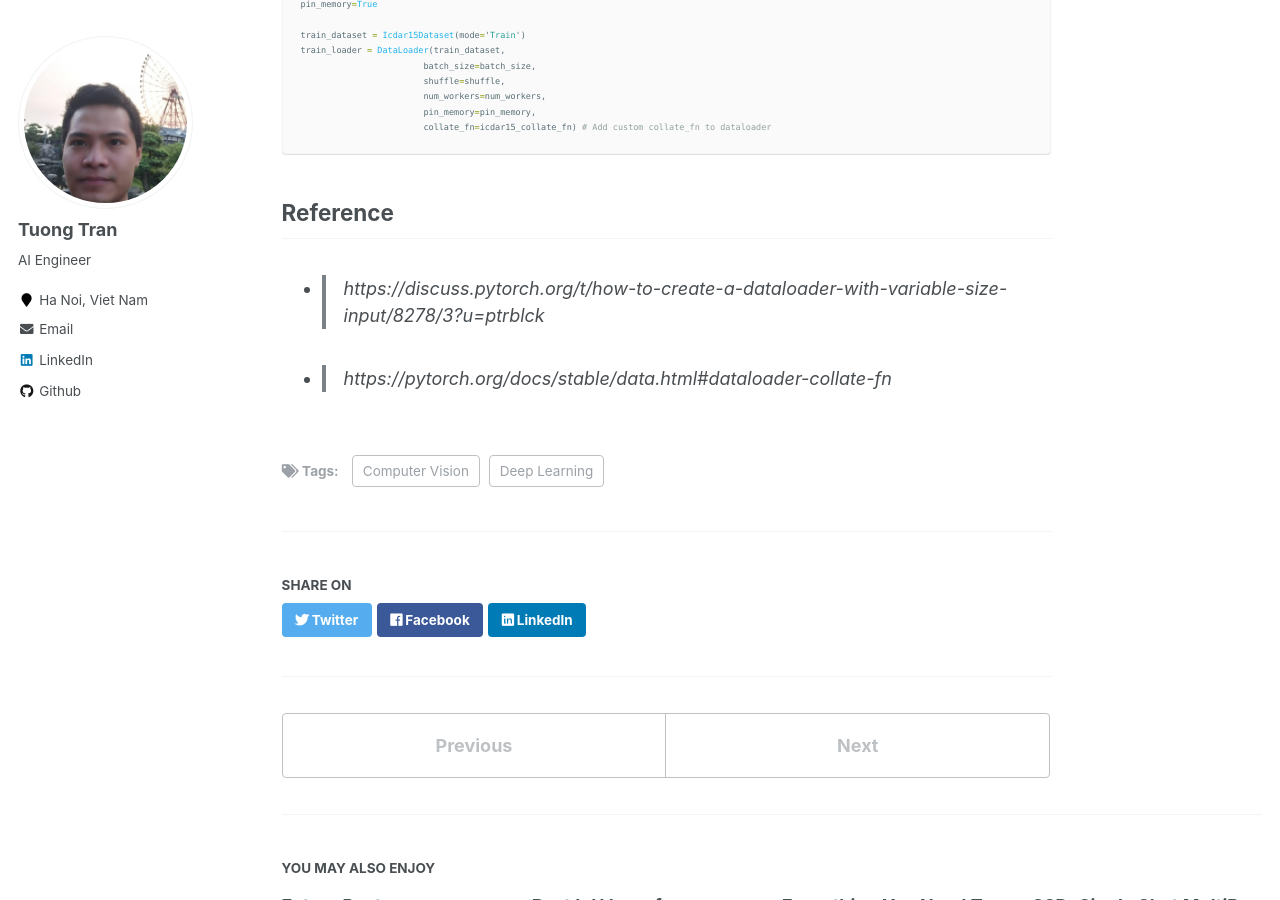
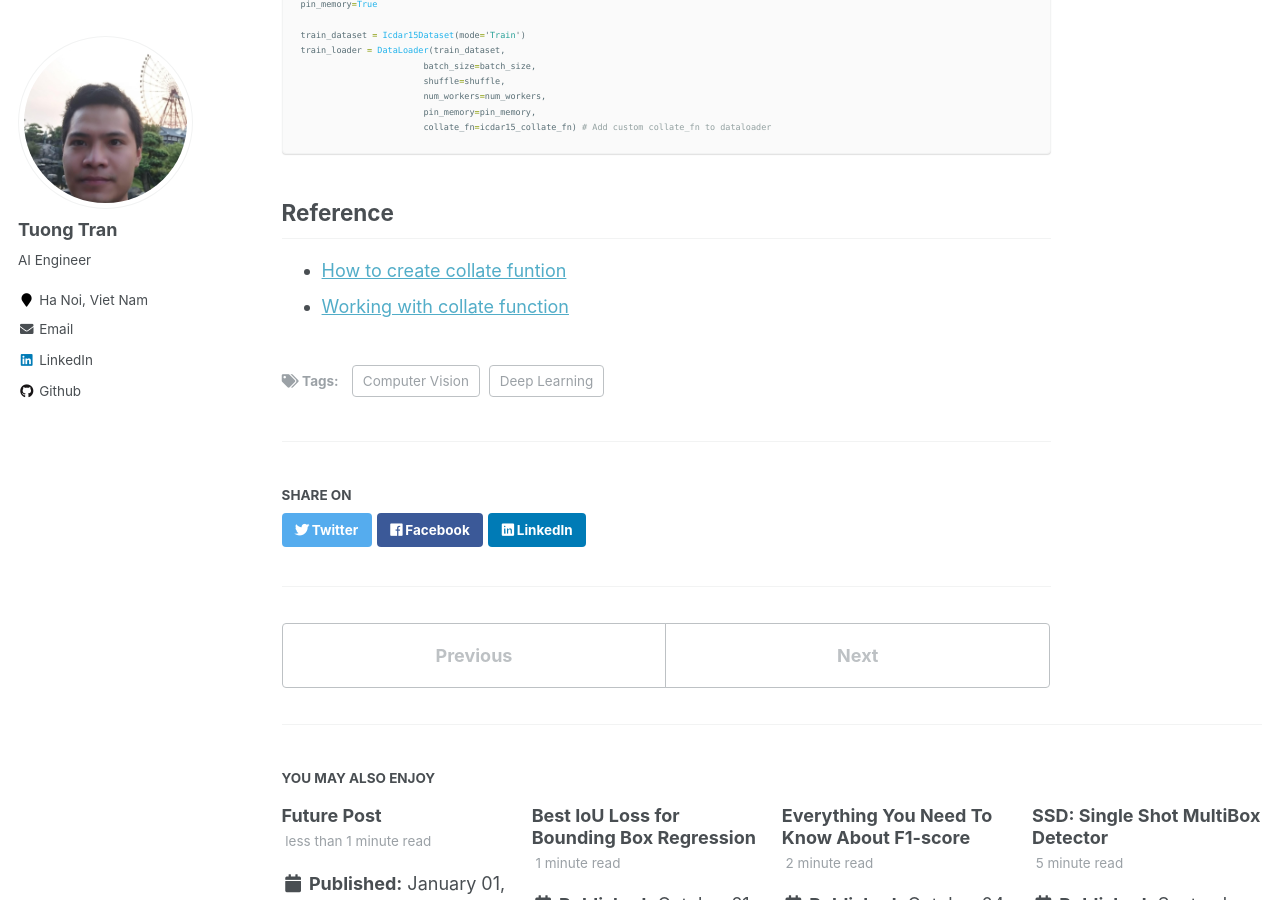
Before and after one commit to tuongtranngoc/tuongtranngoc.github.io, a Jekyll site: the page built from _posts/2023-11-20-collate_fn.md, in a window 1280 px wide and 900 px high, scrolled down 2187 px. Built offline with Jekyll 4.4.1, drawn with Linux system fonts in a browser that asks for light colours.

Commit message:
update: collate_fn

````diff
--- a/_posts/2023-11-20-collate_fn.md
+++ b/_posts/2023-11-20-collate_fn.md
@@ -95,5 +95,5 @@ train_loader = DataLoader(train_dataset,
 ```
 
 ## Reference
-+ > https://discuss.pytorch.org/t/how-to-create-a-dataloader-with-variable-size-input/8278/3?u=ptrblck
-+ > https://pytorch.org/docs/stable/data.html#dataloader-collate-fn
++  [How to create collate funtion](https://discuss.pytorch.org/t/how-to-create-a-dataloader-with-variable-size-input/8278/3?u=ptrblck)
++ [Working with collate function](https://pytorch.org/docs/stable/data.html#dataloader-collate-fn)
````
